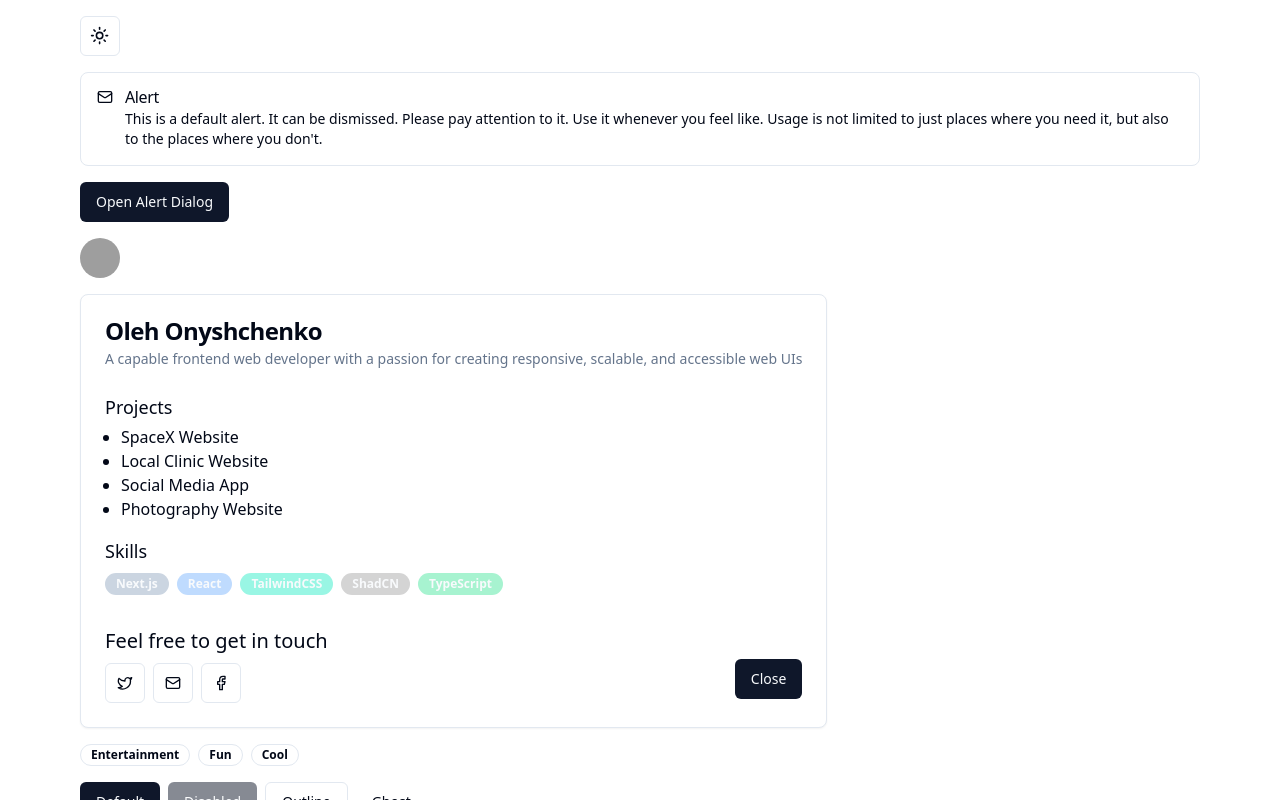
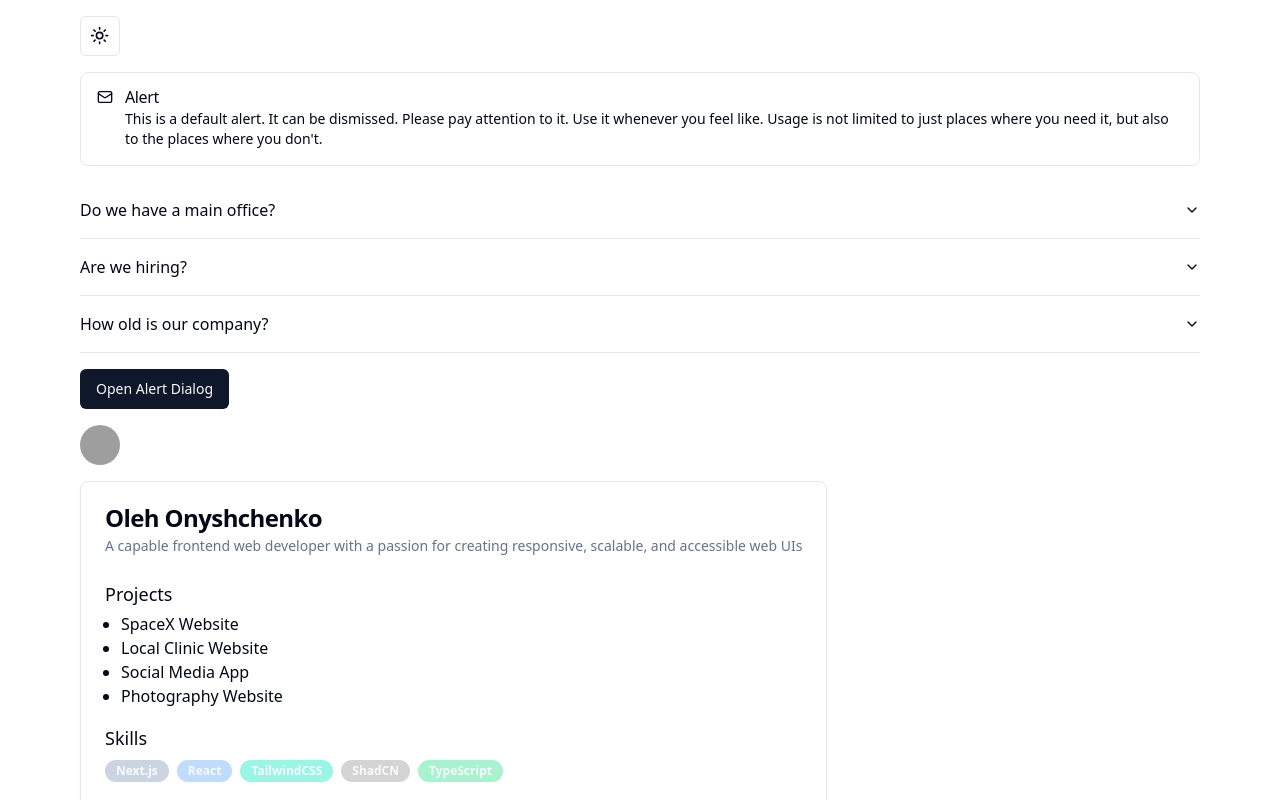
Before and after one commit to seesmof/Pixoto-Photos-Website, a Next.js app: page / in a window 1280 px wide. Shown: the top 800 px of the page. Built offline with nearby package versions, Linux system fonts and the light colour scheme; grey boxes are pictures that could not be loaded.

Commit message:
update page.tsx

```diff
--- a/app/page.tsx
+++ b/app/page.tsx
@@ -103,6 +103,45 @@ export default function Home() {
           where you need it, but also to the places where you don't.
         </AlertDescription>
       </Alert>
+
+      <Accordion type="single" collapsible>
+        <AccordionItem value="1">
+          <AccordionTrigger>Do we have a main office?</AccordionTrigger>
+          <AccordionContent>
+            Yes we do indeed. You can get the address of our headquarters, which
+            is located in New York City, on our website, please follow the{" "}
+            <a href="#" className="underline">
+              link
+            </a>
+            .
+          </AccordionContent>
+        </AccordionItem>
+        <AccordionItem value="2">
+          <AccordionTrigger>Are we hiring?</AccordionTrigger>
+          <AccordionContent>
+            We are indeed. You can get additional information on our{" "}
+            <a href="#" className="underline">
+              website
+            </a>
+            . Please keep in mind that we need only qualified and well-rounded
+            specialists, so please look into the requirements of the job before
+            reaching out.
+          </AccordionContent>
+        </AccordionItem>
+        <AccordionItem value="3">
+          <AccordionTrigger>How old is our company?</AccordionTrigger>
+          <AccordionContent>
+            Our company is <span className="font-bold">10</span> years old. You
+            can get our full history by following the{" "}
+            <a href="#" className="underline">
+              link
+            </a>
+            . Our company was founded by Patrick Patterson, a remarkable
+            engineer in the field of electrodynamics who decided to contribute
+            his knowledge to the world of photography.
+          </AccordionContent>
+        </AccordionItem>
+      </Accordion>
 
       <AlertDialog>
         <AlertDialogTrigger asChild>
```
